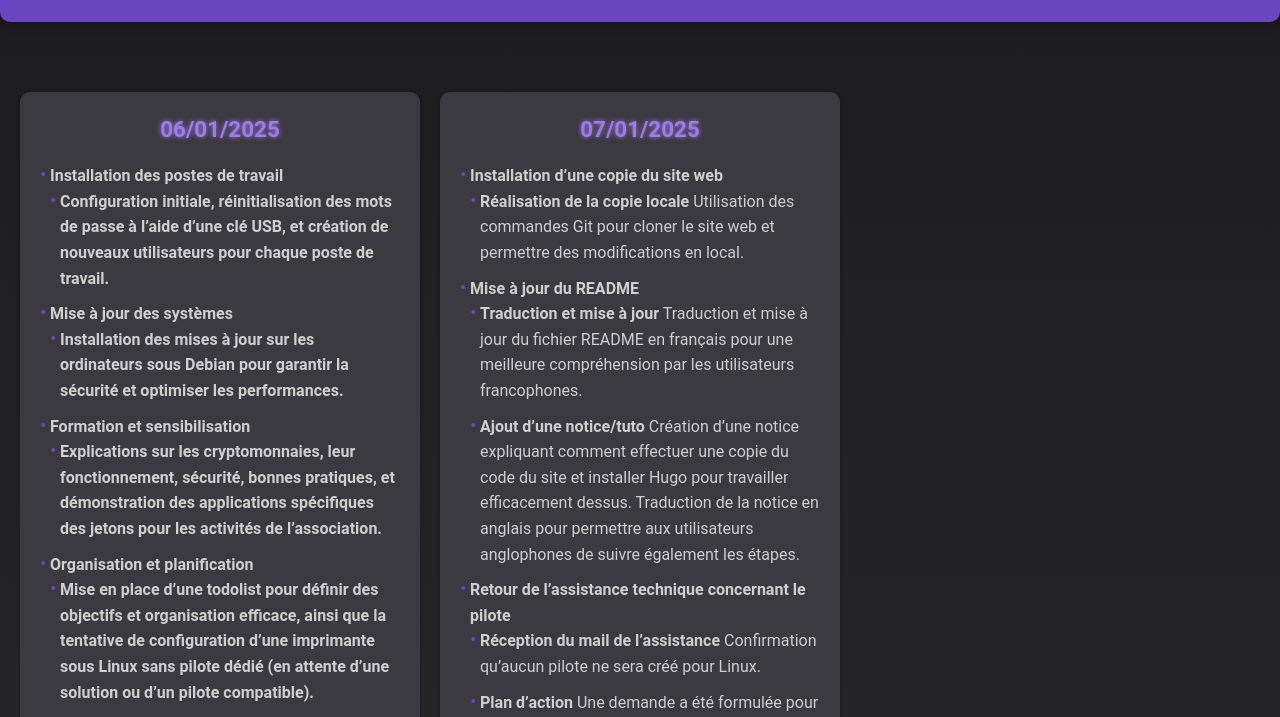
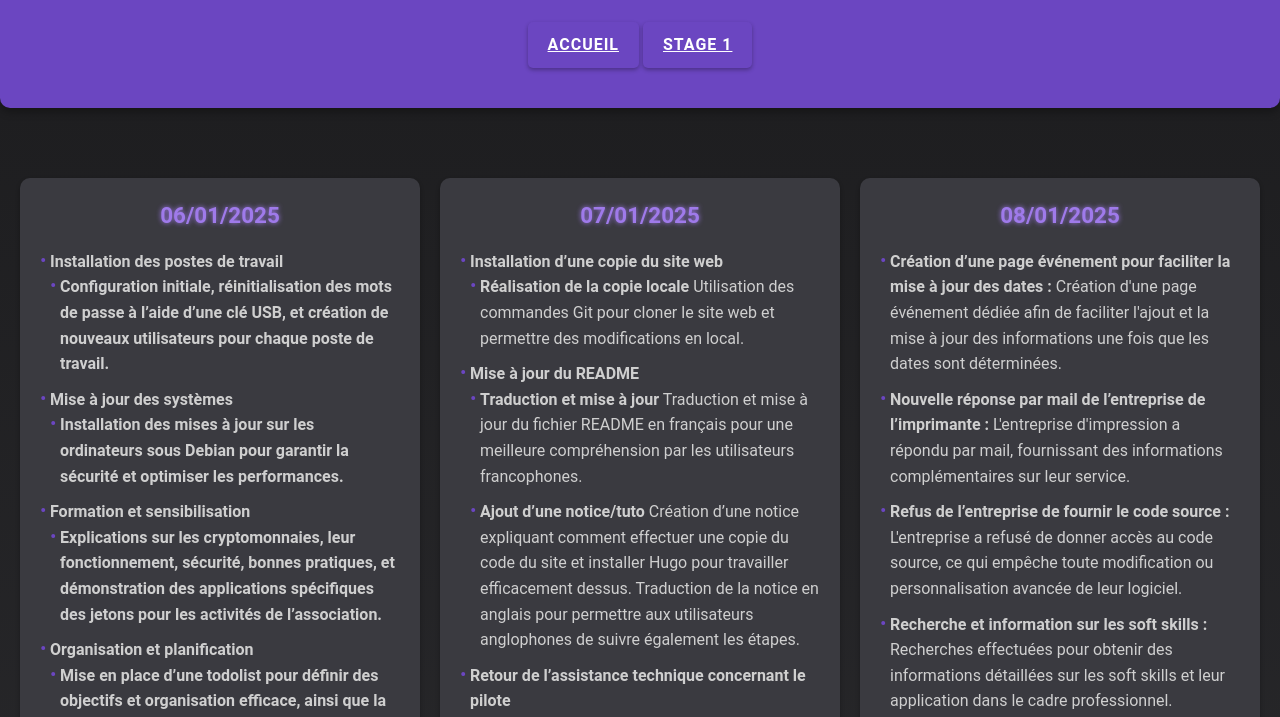
Before and after one commit to Hankloche/PortfolioE, a plain HTML site: page stage2.html in a window 1280 px wide. Shown: the part 56-773 px from the top of the page. Drawn offline with Linux system fonts and the light colour scheme.

Commit message:
Add files via upload

```diff
--- a/stage2.html
+++ b/stage2.html
@@ -10,6 +10,10 @@
   <body>
         <header>
             <h2 class="stage-title"><strong>Stage 1 Foopgp</strong></h2>
+            <div class="button-container">
+                <a href="index.html" class="button">Accueil</a>
+                <a href="stage1.html" class="button">Stage 1</a>
+            </div>
           </header>
           <section class="cards">
             <div class="card">
@@ -134,6 +138,31 @@
             </li>
           </ul>
         </div>
+        <div class="card">
+            <h3>08/01/2025</h3>
+            <ul>
+                <li>
+                    <strong>Création d’une page événement pour faciliter la mise à jour des dates :</strong>
+                    Création d'une page événement dédiée afin de faciliter l'ajout et la mise à jour des informations une fois que les dates sont déterminées.
+                </li>
+                <li>
+                    <strong>Nouvelle réponse par mail de l’entreprise de l’imprimante :</strong>
+                    L'entreprise d'impression a répondu par mail, fournissant des informations complémentaires sur leur service.
+                </li>
+                <li>
+                    <strong>Refus de l’entreprise de fournir le code source :</strong>
+                    L'entreprise a refusé de donner accès au code source, ce qui empêche toute modification ou personnalisation avancée de leur logiciel.
+                </li>
+                <li>
+                    <strong>Recherche et information sur les soft skills :</strong>
+                    Recherches effectuées pour obtenir des informations détaillées sur les soft skills et leur application dans le cadre professionnel.
+                </li>
+                <li>
+                    <strong>Mise à jour des attributs HTML :</strong>
+                    Modification des balises <code>&lt;a&gt;</code> associées aux logos en ajoutant l’attribut <code>target="_blank"</code> pour garantir que les liens s’ouvrent dans une nouvelle page.
+                </li>
+            </ul>
+        </div>
       </section>
   </body>
 </html>
--- a/styles.css
+++ b/styles.css
@@ -338,3 +338,38 @@ footer p {
 .veille-card .btn:hover {
     background-color: #9f7aea;
 }
+
+/* Style pour le bouton */
+.button {
+    display: inline-block;
+    padding: 10px 20px;
+    font-size: 1rem;
+    font-weight: bold;
+    color: white; /* Texte blanc */
+    background-color: #6b46c1; /* Violet de ton header */
+    border: none;
+    border-radius: 5px;
+    box-shadow: 0 2px 4px rgba(0, 0, 0, 0.3);
+    text-transform: uppercase;
+    letter-spacing: 1px;
+    transition: all 0.3s ease;
+    cursor: pointer;
+}
+
+.button:hover {
+    background-color: #9f7aea; /* Violet plus clair pour effet hover */
+    box-shadow: 0 4px 8px rgba(0, 0, 0, 0.4);
+    transform: scale(1.05); /* Légère augmentation de taille */
+}
+
+.button:active {
+    background-color: #5a3d91; /* Teinte plus foncée pour effet d'interaction */
+    box-shadow: 0 2px 4px rgba(0, 0, 0, 0.6) inset;
+    transform: scale(0.98); /* Réduction légère à l'activation */
+}
+
+/* Exemple de centrage dans une section */
+.button-container {
+    text-align: center;
+    margin: 20px 0;
+}
--- a/styles_stage.css
+++ b/styles_stage.css
@@ -90,6 +90,42 @@ header .veille-title {
     line-height: 1.2;
 }
 
+/* Style pour le bouton */
+.button {
+    display: inline-block;
+    padding: 10px 20px;
+    font-size: 1rem;
+    font-weight: bold;
+    color: white; /* Texte blanc */
+    background-color: #6b46c1; /* Violet de ton header */
+    border: none;
+    border-radius: 5px;
+    box-shadow: 0 2px 4px rgba(0, 0, 0, 0.3);
+    text-transform: uppercase;
+    letter-spacing: 1px;
+    transition: all 0.3s ease;
+    cursor: pointer;
+}
+
+.button:hover {
+    background-color: #9f7aea; /* Violet plus clair pour effet hover */
+    box-shadow: 0 4px 8px rgba(0, 0, 0, 0.4);
+    transform: scale(1.05); /* Légère augmentation de taille */
+}
+
+.button:active {
+    background-color: #5a3d91; /* Teinte plus foncée pour effet d'interaction */
+    box-shadow: 0 2px 4px rgba(0, 0, 0, 0.6) inset;
+    transform: scale(0.98); /* Réduction légère à l'activation */
+}
+
+/* Exemple de centrage dans une section */
+.button-container {
+    text-align: center;
+    margin: 20px 0;
+}
+
+
 /* Responsive pour les cartes */
 @media screen and (max-width: 768px) {
     .cards {
```
Also changed, not shown: index.html (+7 -3 lines), stage1.html (+4 -0 lines), veille.html (+3 -0 lines).
